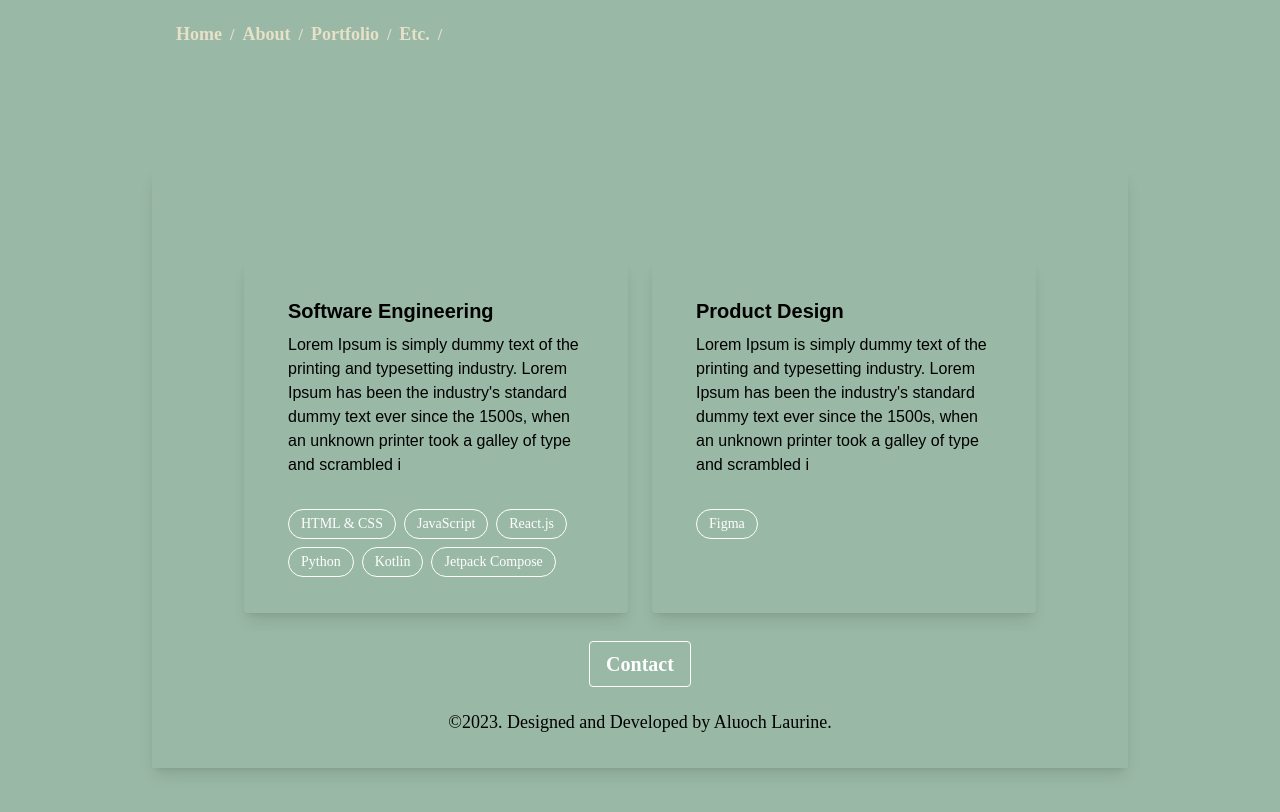
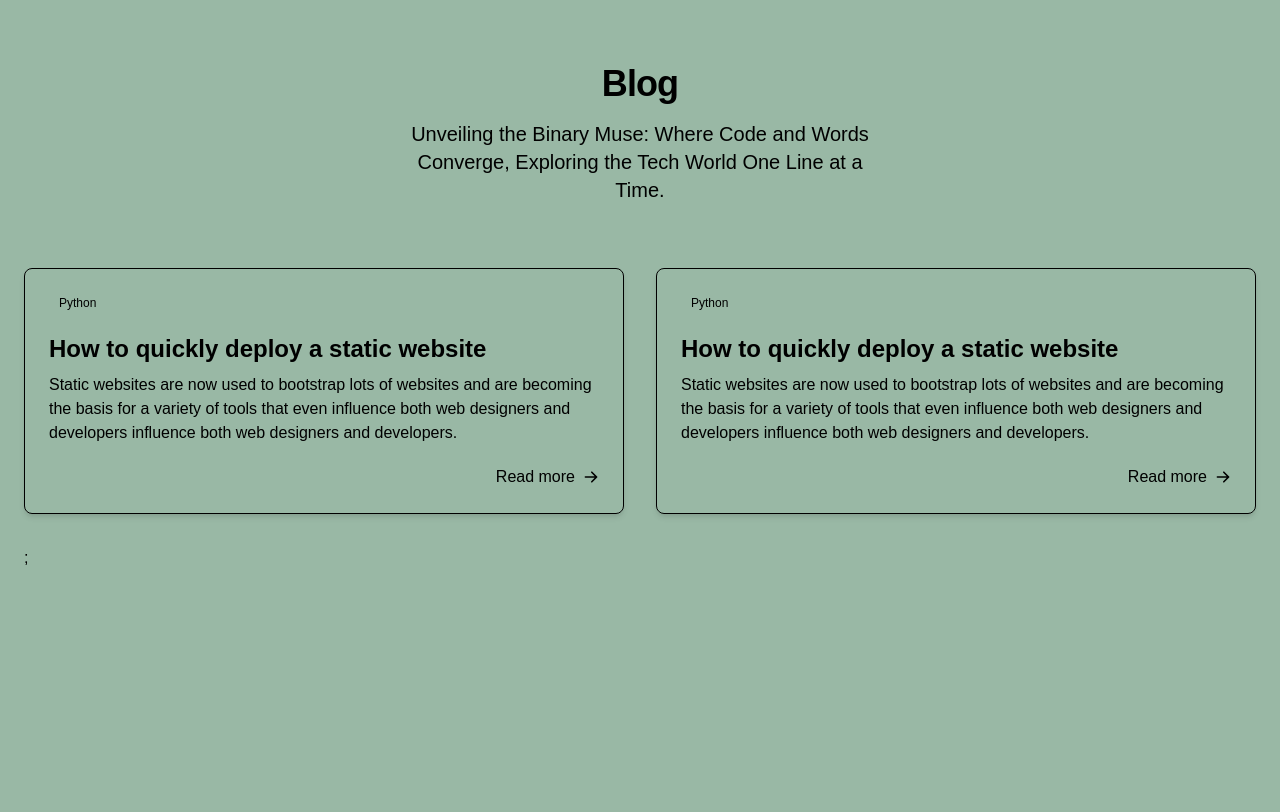
Before and after one commit to laualuoch/aluoch., a React (Create React App) app: page /more in a window 1280 px wide. Shown: the top 812 px of the page. Built offline with nearby package versions, Linux system fonts and the light colour scheme.

Commit message:
Refactor blog page

```diff
--- a/src/App.js
+++ b/src/App.js
@@ -1,22 +1,54 @@
 import React from "react";
-import {  Routes, Route } from "react-router-dom";
+import {  Routes, Route, useNavigate } from "react-router-dom";
 import HomePage from "./pages/Home/HomePage";
 import './assets/main.css'
 import About from "./pages/About/About";
 import PortfolioPage from "./pages/Portfolio/Portfolio";
 import More from "./pages/More/More";
 import End from "./pages/End/End";
+import { Breadcrumb } from "react-bootstrap";
 
 function App() {
+  const navigate = useNavigate();
+
+    const navigateToHome = () => {
+        navigate('/');
+    }
+
+    const navigateToAbout = () => {
+        navigate('/about');
+    }
+    const navigateToPortfolio = () => {
+        navigate('/portfolio');
+    }
+
+    const navigateToBlog = () => {
+        navigate('/blog');
+    }
+
+    const navigateToContact = () => {
+        navigate('/contact');
+    }
+
+    const navItems = [
+      {link:"Home.", linkOnClick: navigateToHome},
+      {link:"About.", linkOnClick: navigateToAbout},
+      {link:"Portfolio.", linkOnClick: navigateToPortfolio},
+      {link:"Blog.", linkOnClick: navigateToBlog},
+      {link:"Contact.", linkOnClick: navigateToContact}
+  ];
+
   return (
     <div class="App">
+      <Breadcrumb navItems={navItems} />
       <section>
         <div class="Section">
           < HomePage />
-          <About />
-          <PortfolioPage />
-          <More />
-          <End />
+        </div>
+      </section>
+      <section>
+        <div class="Section">
+          < End />
         </div>
       </section>
     </div>
--- /dev/null
+++ b/src/components/BlogCard.js
@@ -0,0 +1,25 @@
+
+const BlogCard = ({category, title, intro, link}) => {
+    return (
+        <article class="p-6 rounded-lg border border-gray-200 shadow-md dark:bg-gray-800 dark:border-gray-700">
+                <div class="flex justify-between items-center mb-5 text-gray-500">
+                    <span class="bg-primary-100 text-primary-800 text-xs font-medium inline-flex items-center px-2.5 py-0.5 rounded dark:bg-primary-200 dark:text-primary-800">
+                        {category}
+                    </span>
+                </div>
+                <h2 class="mb-2 text-2xl text-gray-200 font-bold">{title}</h2>
+                <p class="mb-5 font-light text-gray-500 dark:text-gray-400">{intro}</p>
+                <div class="flex justify-between items-center">
+                    <div class="flex items-center space-x-4">
+
+                    </div>
+                    <a href={link} class="inline-flex items-center font-medium text-primary-600 dark:text-primary-500 hover:underline">
+                        Read more
+                        <svg class="ml-2 w-4 h-4" fill="currentColor" viewBox="0 0 20 20" xmlns="http://www.w3.org/2000/svg"><path fill-rule="evenodd" d="M10.293 3.293a1 1 0 011.414 0l6 6a1 1 0 010 1.414l-6 6a1 1 0 01-1.414-1.414L14.586 11H3a1 1 0 110-2h11.586l-4.293-4.293a1 1 0 010-1.414z" clip-rule="evenodd"></path></svg>
+                    </a>
+                </div>
+        </article>
+    );
+};
+
+export default BlogCard;
--- a/src/pages/About/About.js
+++ b/src/pages/About/About.js
@@ -1,29 +1,8 @@
 import React from "react";
 import Card from "../../components/Card";
-import Breadcrumb from "../../components/Breadcrumb";
-import { useNavigate } from "react-router-dom";
 import Button from "../../components/Button";
-import Footer from "../../components/Footer";
 
 const About = () => {
-    const navigate = useNavigate();
-
-    const navigateToHome = () => {
-        navigate('/');
-    }
-
-    const navigateToAbout = () => {
-        navigate('/about');
-    }
-
-    const handleButtonClick = () => {
-        navigate('/portfolio')
-    }
-
-    const navItems = [
-        {link:"Home", linkOnClick: navigateToHome},
-        {link:"About", linkOnClick: navigateToAbout}
-    ];
 
     const aboutItems = [
         {title: "Software Engineering", description: "My approach to software engineering entails gathering user needs, designing solutions, testing designs, and developing. Followed by continuous iteration. I develop both Android and Web Apps", tools: ["HTML & CSS", "JavaScript", "React.js", "Python", "Kotlin", "Jetpack Compose"]},
@@ -33,9 +12,8 @@ const About = () => {
 
     return (
         <>
-            <Breadcrumb navItems={navItems} />
             <div className="flex flex-col h-screen justify-center">
-                <div className="container mx-auto px-4 shadow-lg flex flex-col items-center justify-center h-3/4">
+                <div className="container mx-auto px-4 flex flex-col items-center justify-center h-3/4">
                     <div className="flex flex-wrap justify-center w-full">
                         {aboutItems.map(({ title, description, tools }) => (
                             <Card
@@ -48,11 +26,10 @@ const About = () => {
                         ))}
                     </div>
                     <div className="flex justify-center mt-4">
-                        <Button text="Portfolio" onClick={handleButtonClick} />
+                        <Button text="Portfolio" />
                     </div>
                 </div>
             </div>
-            <Footer />
         </>
     );
 
--- a/src/pages/End/End.js
+++ b/src/pages/End/End.js
@@ -1,46 +1,10 @@
-import { useNavigate } from "react-router";
 import Button from "../../components/Button";
-import Breadcrumb from "../../components/Breadcrumb";
-import aluoch from "../../images/aluoch.jpg"
-import Footer from "../../components/Footer";
-import About from "../About/About";
 
 const End = () => {
-    const navigate = useNavigate();
-
-    const navigateToHome = () => {
-        navigate('/');
-    }
-
-    const navigateToAbout = () => {
-        navigate('/about');
-    }
-    const navigateToPortfolio = () => {
-        navigate('/portfolio');
-    }
-
-    const navigateToMore = () => {
-        navigate('/more');
-    }
-
-    const navigateToEnd = () => {
-        navigate('/end');
-    }
-
-    const navItems = [
-        {link:"Home.", linkOnClick: navigateToHome},
-        {link:"About.", linkOnClick: navigateToAbout},
-        {link:"Portfolio.", linkOnClick: navigateToPortfolio},
-        {link:"Etc.", linkOnClick: navigateToMore},
-        {link:"End.", linkOnClick: navigateToEnd}
-    ];
-
-
     return (
         <>
-        <Breadcrumb navItems={navItems} />
         <div className="flex flex-col h-screen items-center justify-center">
-            <div className="container mx-auto px-4 shadow-lg">
+            <div className="container mx-auto px-4">
                 <div className="flex items-center justify-center p-6 space-x-8">
                     <div className="flex flex-col justify-center items-center justify-centerp-6">
                         <h4 className="text-5xl text-beige font-chilanka font-bold mb-4">
@@ -59,7 +23,6 @@ const End = () => {
                 </div>
             </div>
         </div>
-        <Footer />
         </>
     );
 }
--- a/src/pages/More/More.js
+++ b/src/pages/More/More.js
@@ -4,6 +4,7 @@ import Breadcrumb from "../../components/Breadcrumb";
 import { useNavigate } from "react-router-dom";
 import Button from "../../components/Button";
 import Footer from "../../components/Footer";
+import BlogCard from "../../components/BlogCard";
 
 const More = () => {
     const navigate = useNavigate();
@@ -28,40 +29,36 @@ const More = () => {
     }
 
     const navItems = [
-        {link:"Home", linkOnClick: navigateToHome},
-        {link:"About", linkOnClick: navigateToAbout},
-        {link:"Portfolio", linkOnClick: navigateToPortfolio},
-        {link:"Etc.", linkOnClick: navigateToMore}
+        {link:"Home.", linkOnClick: navigateToHome},
+        {link:"About.", linkOnClick: navigateToAbout},
+        {link:"Portfolio.", linkOnClick: navigateToPortfolio},
+        {link:"Blog.", linkOnClick: navigateToMore},
+        {link:"Contact.", linkOnClick: navigateToEnd}
     ];
 
-    const aboutItems = [
-        {title: "Software Engineering", description: "Lorem Ipsum is simply dummy text of the printing and typesetting industry. Lorem Ipsum has been the industry's standard dummy text ever since the 1500s, when an unknown printer took a galley of type and scrambled i", tools: ["HTML & CSS", "JavaScript", "React.js", "Python", "Kotlin", "Jetpack Compose"]},
-        {title: "Product Design", description: "Lorem Ipsum is simply dummy text of the printing and typesetting industry. Lorem Ipsum has been the industry's standard dummy text ever since the 1500s, when an unknown printer took a galley of type and scrambled i", tools: ["Figma"]}
-    ];
+    const blogData = [
+        {category: "Python", title: "How to quickly deploy a static website", intro: "Static websites are now used to bootstrap lots of websites and are becoming the basis for a variety of tools that even influence both web designers and developers influence both web designers and developers."},
+        {category: "Python", title: "How to quickly deploy a static website", intro: "Static websites are now used to bootstrap lots of websites and are becoming the basis for a variety of tools that even influence both web designers and developers influence both web designers and developers."}
+    ]
 
     return (
-        <>
-            <Breadcrumb navItems={navItems} />
-            <div className="flex flex-col h-screen justify-center">
-                <div className="container mx-auto px-4 shadow-lg flex flex-col items-center justify-center h-3/4">
-                    <div className="flex flex-wrap justify-center w-full">
-                        {aboutItems.map(({ title, description, tools }) => (
-                            <Card
-                                key={title}
-                                title={title}
-                                description={description}
-                                tools={tools}
-                                className="w-full sm:w-1/2 md:w-1/3 lg:w-1/4 xl:w-1/5 p-4"
-                            />
-                        ))}
-                    </div>
-                    <div className="flex justify-center mt-4">
-                        <Button text="Contact" onClick={navigateToEnd} />
-                    </div>
+        <section>
+            <div class="py-8 px-4 mx-auto max-w-screen-xl lg:py-16 lg:px-6">
+                <div class="mx-auto max-w-screen-sm text-center lg:mb-16 mb-8">
+                    <h2 class="mb-4 text-3xl lg:text-4xl tracking-tight font-extrabold text-gray-900 dark:text-white">Blog</h2>
+                    <p class="font-light text-gray-500 sm:text-xl dark:text-gray-400">Unveiling the Binary Muse: Where Code and Words Converge, Exploring the Tech World One Line at a Time.</p>
+                </div>
+                <div class="grid gap-8 lg:grid-cols-2">
+                    {blogData.map(({category, title, intro, link}) => (
+                    <BlogCard
+                    category={category}
+                    title={title}
+                    intro={intro}
+                    link={link} />
+                    ))};
                 </div>
             </div>
-            <Footer />
-        </>
+        </section>
     );
 
 };
```
